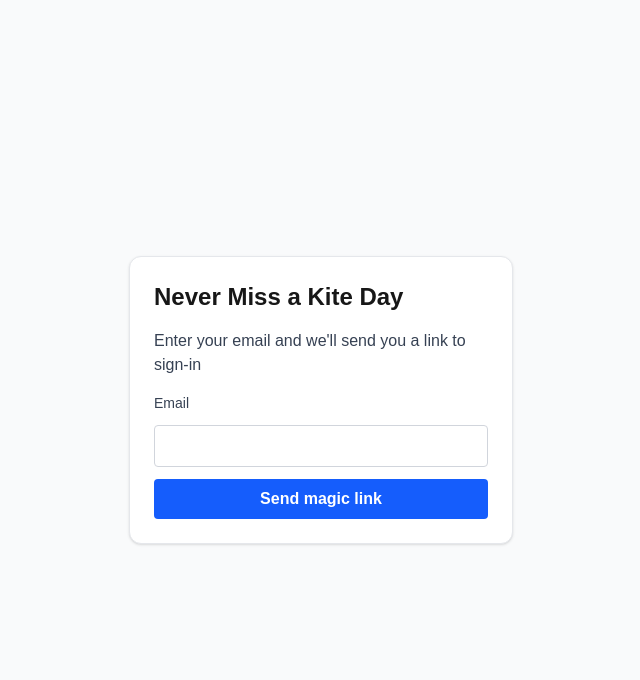
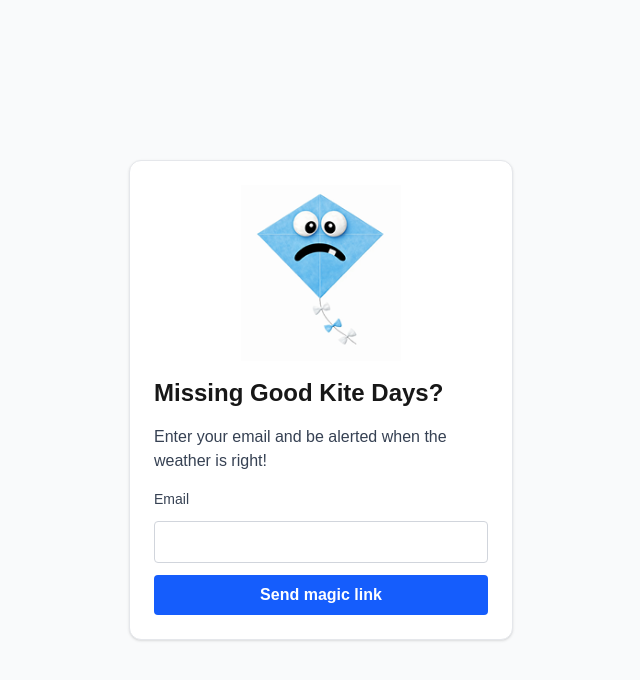
Before and after one commit to adam-is-tall/kite-weather, a Next.js app: page /login in a window 1280 px wide. Shown: the top 680 px of the page, without its empty margins (319-959 px from the left). Built offline with nearby package versions, Linux system fonts and the light colour scheme; no server answers.

Commit message:
Supabase settings + scheduled alerts

```diff
--- a/app/login/page.tsx
+++ b/app/login/page.tsx
@@ -54,11 +54,16 @@ export default function LoginPage() {
   return (
     <div className="min-h-screen flex items-center justify-center bg-gray-50 p-6">
       <div className="w-full max-w-sm bg-white border border-gray-200 rounded-xl shadow p-6 space-y-4">
-        <h1 className="text-2xl font-bold">Never Miss a Kite Day</h1>
+        <div className="flex justify-center">
+          {/* eslint-disable-next-line @next/next/no-img-element */}
+          <img src="/kite2.png" alt="Kite" className="w-40 h-auto" />
+        </div>
+
+        <h1 className="text-2xl font-bold">Missing Good Kite Days?</h1>
 
         {sent ? (
           <p className="text-gray-700">A login link is on its way</p>
-        ) : <p className="text-gray-700">Enter your email and we'll send you a link to sign-in</p>}
+        ) : <p className="text-gray-700">Enter your email and be alerted when the weather is right!</p>}
 
         <form onSubmit={sendLink} className="space-y-3">
           <label className="block text-sm font-medium text-gray-700">
--- a/app/page.tsx
+++ b/app/page.tsx
@@ -2,7 +2,6 @@
 
 import { useState, useEffect } from 'react';
 import { Settings as KiteSettings, Send } from 'lucide-react';
-import { KiteSvg } from './KiteSvg';
 import { LocationAutocomplete } from './LocationAutoComplete';
 import { fetchTomorrowForecast, evaluateKiteConditions, KITE_RULES } from './forecast';
 import type { SelectedLocation, Settings } from './types';
@@ -204,7 +203,8 @@ export default function Page() {
       <div className="max-w-md w-full bg-white p-8 rounded-xl shadow-md border border-gray-200">
 
         <div className="flex justify-center mb-4">
-          <KiteSvg className="w-28 h-auto" />
+          {/* eslint-disable-next-line @next/next/no-img-element */}
+          <img src="/kite-1.png" alt="Kite" className="w-40 h-auto" />
         </div>
 
         {settings && !isEditing ? (
```
Also changed, not shown: public/kite-1.png (added), public/kite2.png (added).
